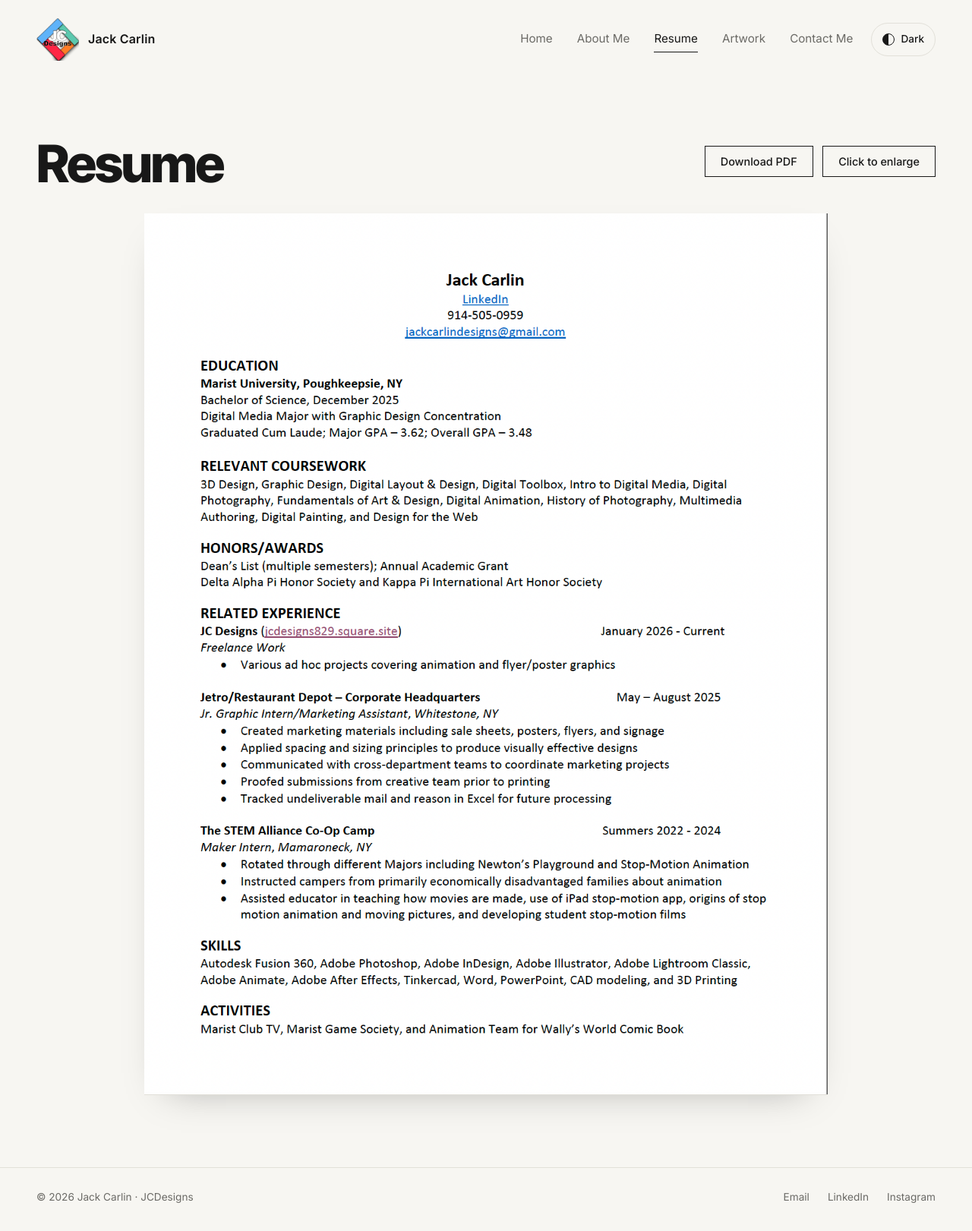
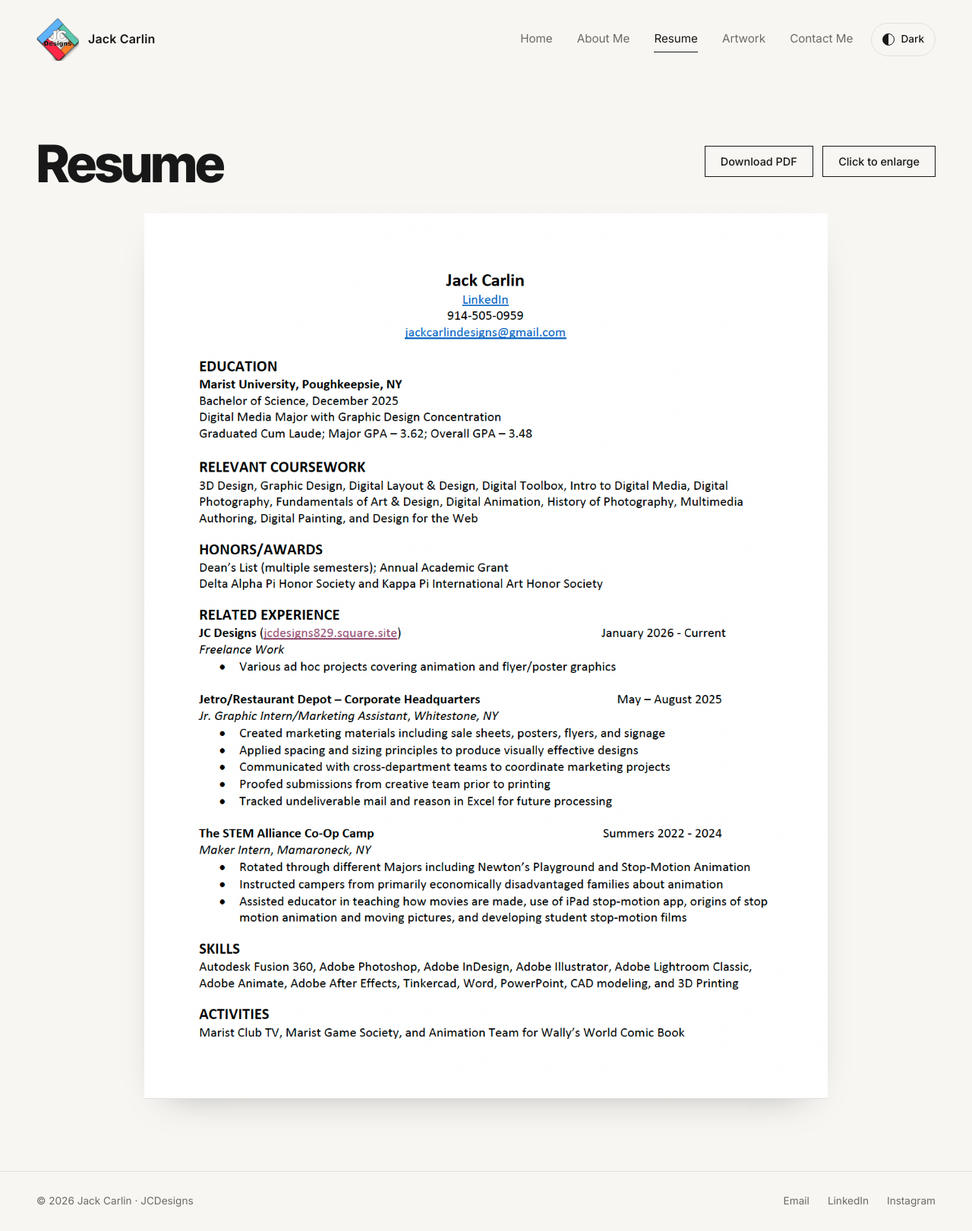
Before and after one commit to jcdesigns829/jcdesigns829.github.io, a Jekyll site: the page built from resume.html, in a window 1280 px wide. Shown: the whole page at 76% size. Built offline with Jekyll 4.4.1, drawn with Linux system fonts in a browser that asks for light colours.

Commit message:
Crop the dark line off the right edge of the resume image
Co-Authored-By: Claude Opus 5.5 <noreply@anthropic.com>

```diff
--- a/resume.html
+++ b/resume.html
@@ -7,10 +7,10 @@ title: Resume
   <p><a class="button" href="{{ '/images/Jack-Carlin-Resume.pdf' | relative_url }}" download="Jack-Carlin-Resume.pdf">Download PDF</a>
   <button type="button" class="button" id="enlarge">Click to enlarge</button></p>
 </header>
-<img class="resume" id="resume-img"  src="{{ '/images/resume.png' | relative_url }}" alt="Jack Carlin's resume" width="1240" height="1598">
+<img class="resume" id="resume-img"  src="{{ '/images/resume.png' | relative_url }}" alt="Jack Carlin's resume" width="1234" height="1598">
 <dialog class="resume-viewer" id="resume-viewer" aria-label="Enlarged resume">
   <button type="button" class="button resume-close" id="resume-close">Close</button>
-  <img src="{{ '/images/resume.png' | relative_url }}" alt="Jack Carlin's resume, enlarged" width="1240" height="1598">
+  <img src="{{ '/images/resume.png' | relative_url }}" alt="Jack Carlin's resume, enlarged" width="1234" height="1598">
 </dialog>
 <script>
 (function () {
```
Also changed, not shown: images/resume.png.
